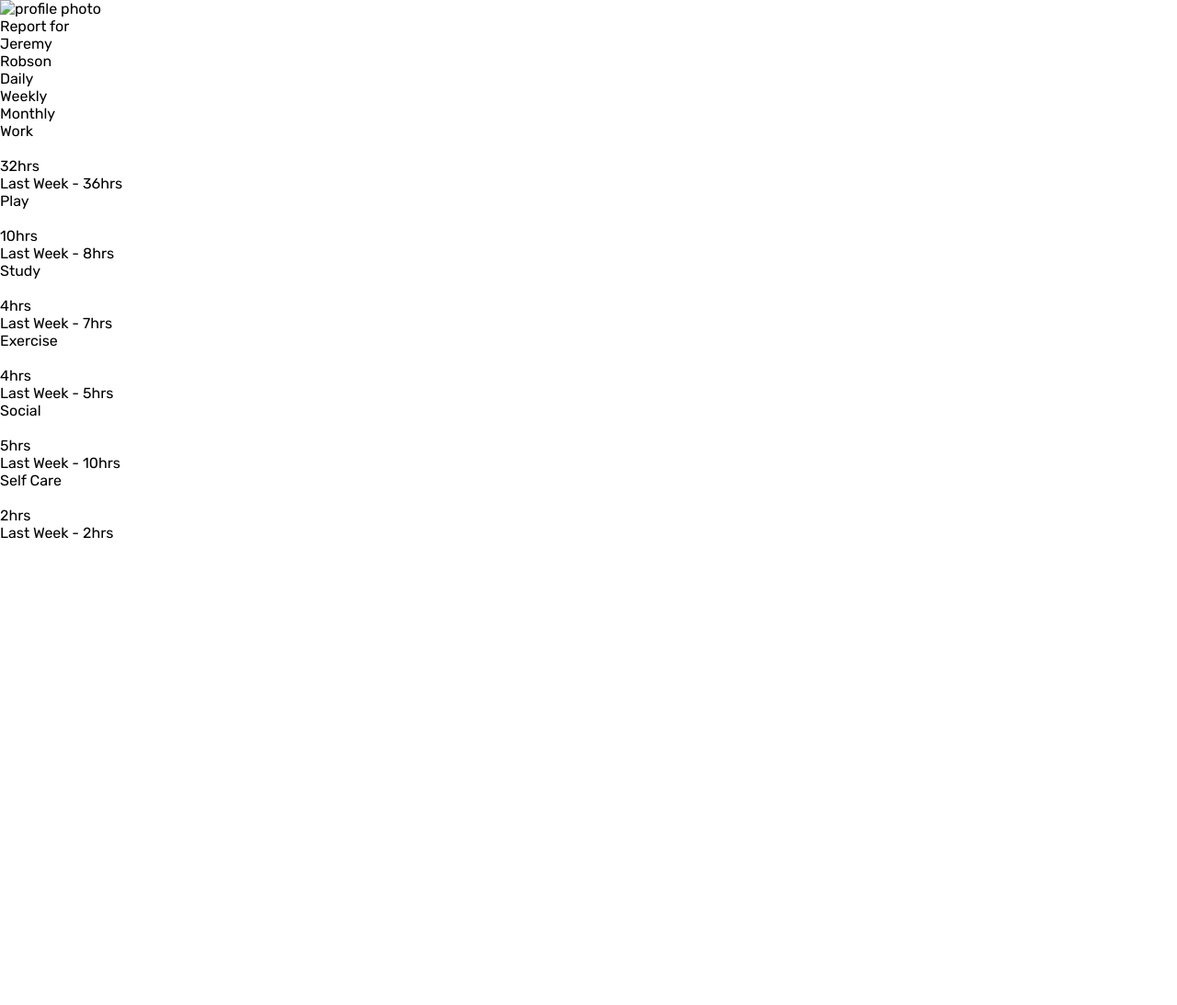
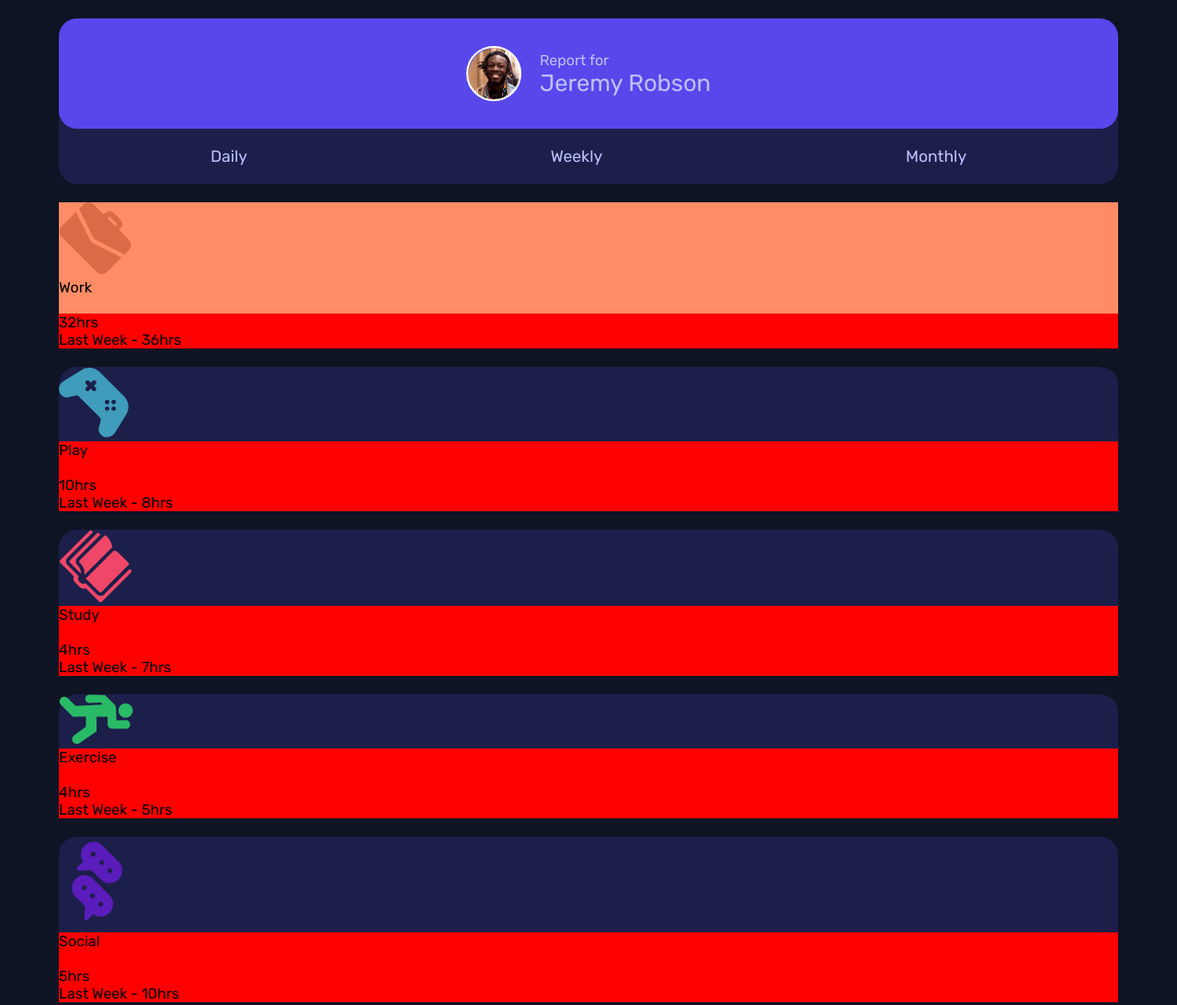
Before and after one commit to dot-ach/Tracking-Dashboard, a plain HTML site: page index.html in a window 1280 px wide. Shown: the top 1093 px of the page at 92% size. Before the commit the page ends 800 px from the top, so only its background shows below. Drawn offline with Linux system fonts and the light colour scheme.

Commit message:
Card de las persona terminada

```diff
--- a/index.html
+++ b/index.html
@@ -12,13 +12,15 @@
 </head>
 <body>
   <main>
-    <section class="perfil-card">
+    <section class="perfil-card card">
       <div class="info">
-        <img src="" alt="profile photo">
-        <p>Report for</p>
-        <p>Jeremy <br> Robson</p>
+        <section class="img"></section>
+        <div class="info-profile">
+          <p>Report for</p>
+          <p>Jeremy Robson</p>
+        </div>
       </div>
-      <div>
+      <div class="perfil-days">
         <ul>
           <li>Daily</li>
           <li>Weekly</li>
@@ -26,9 +28,11 @@
         </ul>
       </div>
     </section>
-    <section class="work-card">
-      <div></div>
-      <div class="info">
+    <section class="work-card card">
+      <div>
+        <img src="./images/icon-work.svg" alt="work-icon">
+      </div>
+      <div class="info-cards">
         <div>
           <p>Work</p>
           <img></img>
@@ -37,9 +41,11 @@
         <div>Last Week - 36hrs</div>
       </div>
     </section>
-    <section class="play-card">
-      <div></div>
-      <div class="info">
+    <section class="play-card card">
+      <div>
+        <img src="./images/icon-play.svg" alt="play-icon">
+      </div>
+      <div class="info-cards">
         <div>
           <p>Play</p>
           <img></img>
@@ -48,9 +54,11 @@
         <div>Last Week - 8hrs</div>
       </div>
     </section>
-    <section class="study-card">
-      <div></div>
-      <div class="info">
+    <section class="study-card card">
+      <div>
+        <img src="./images/icon-study.svg" alt="study icon">
+      </div>
+      <div class="info-cards">
         <div>
           <p>Study</p>
           <img></img>
@@ -59,9 +67,11 @@
         <div>Last Week - 7hrs</div>
       </div>
     </section>
-    <section class="exercise-card">
-      <div></div>
-      <div class="info">
+    <section class="exercise-card card">
+      <div>
+        <img src="./images/icon-exercise.svg" alt=" exercise icon">
+      </div>
+      <div class="info-cards">
         <div>
           <p>Exercise</p>
           <img></img>
@@ -70,9 +80,11 @@
         <div>Last Week - 5hrs</div>
       </div>
     </section>
-    <section class="social-card">
-      <div></div>
-      <div class="info">
+    <section class="social-card card">
+      <div>
+        <img src="./images/icon-social.svg" alt="social icon">
+      </div>
+      <div class="info-cards">
         <div>
           <p>Social</p>
           <img></img>
@@ -81,9 +93,11 @@
         <div>Last Week - 10hrs</div>
       </div>
     </section>
-    <section class="self-card">
-      <div></div>
-      <div class="info">
+    <section class="self-card card">
+      <div>
+        <img src="./images/icon-self-care.svg" alt="self care icon">
+      </div>
+      <div class="info-cards">
         <div>
           <p>Self Care</p>
           <img></img>
--- a/style.css
+++ b/style.css
@@ -1,7 +1,7 @@
 :root{
   /* Primary */
   --Blue: #5847eb;
-  --Light-red: #ff8c66;/*work*/
+  --Light-orange: #ff8c66;/*work*/
   --Soft-blue: #56c2e6;/*play*/
   --Light-red: #ff5c7c;/*study*/
   --Lime-green: #4acf81;/*exercise*/
@@ -21,4 +21,74 @@
 }
 body{
   font-family: 'Rubik', sans-serif;
+  background-color: var(--Very-dark-blue);
 }
+main{
+  width: 100%;
+  height: 100%;
+  display: flex;
+  flex-direction: column;
+  align-items: center;
+  justify-content: center;
+  margin-top: 20px;
+}
+.card{
+  background-color: var(--Dark-blue);
+  width: 90%;
+  height: auto;
+  border-radius: 20px;
+  margin-bottom: 20px;
+}
+.perfil-card .info{
+  background-color: var(--Blue);
+  display: flex;
+  height: 120px;
+  justify-content: center;
+  align-items: center;
+  padding: 20px;
+  border-radius: 20px;
+}
+.perfil-card .info .img{
+  width: 60px;
+  height: 60px;
+  background-image: url(./images/image-jeremy.png);
+  background-size: 60px;
+  background-repeat: no-repeat;
+  /* object-fit: contain; */
+  border: 2px solid white;
+  border-radius: 45px ;
+}
+.info-profile{
+  margin-left: 20px;
+  /* font-size: 1.2rem; */
+  color: var(--Pale-Blue);
+}
+.info-profile p:nth-child(2){
+  font-weight: 400;
+  font-size: 1.6rem;
+}
+.perfil-days{
+  height: 60px;
+  display: flex;
+  align-items: center;
+  justify-content: center;
+}
+.perfil-days ul{
+  display: flex;
+  align-items: center;
+  justify-content: space-around;
+  width: 100%;
+}
+.perfil-days ul li{
+  list-style: none;
+  color: var(--Pale-Blue);
+  font-size: 1.1rem;
+}
+
+.work-card div:nth-child(1){
+  width: 100%;
+  background-color: var(--Light-orange);
+}
+.info-cards{
+  background-color: red;
+}
```
